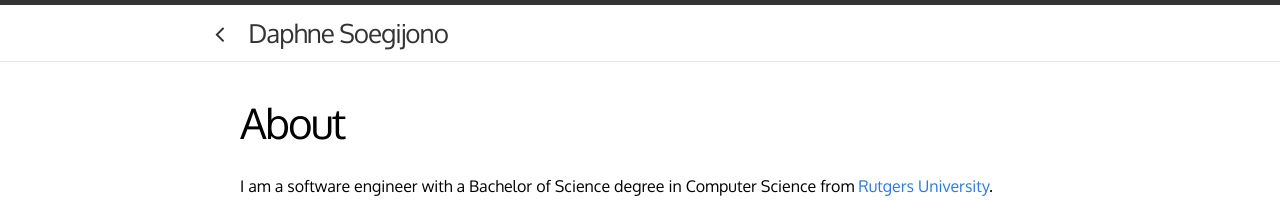
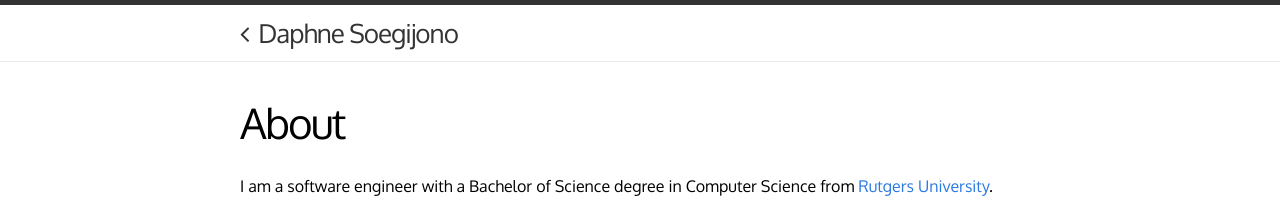
Before and after one commit to dsoegijono/dsoegijono.github.io, a Jekyll site: the page built from about.md, in a window 1280 px wide. Shown: the top 213 px of the page. Built offline with Jekyll 4.4.1, drawn with Linux system fonts in a browser that asks for light colours; nearby versions of some CDN libraries.

Commit message:
Fix header for small screens

```diff
--- a/_includes/header.html
+++ b/_includes/header.html
@@ -2,7 +2,7 @@
 
     <div class="wrap">
 
-        <a class="site-title" href="{{ site.baseurl }}/" style="left: -25px;">
+        <a class="site-title" href="{{ site.baseurl }}/" style="padding-right: 10px;">
             <i class="fa fa-angle-left"></i>
         </a>
 
```
